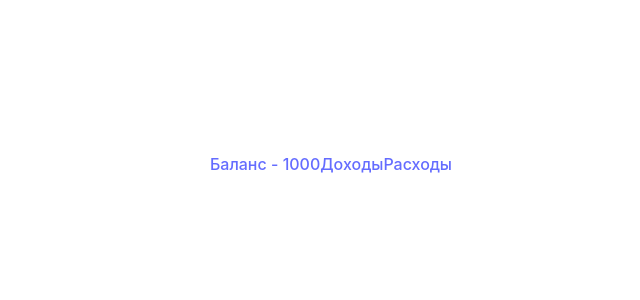
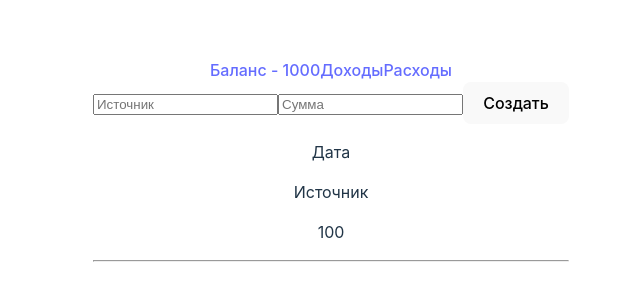
Before and after one commit to Kolibrika666/Cash, a React (Vite) app: page /income in a window 1280 px wide. Shown: the part 236-536 px from the top of the page, without its empty margins (309-949 px from the left). Built offline with nearby package versions, Linux system fonts and the light colour scheme.

Commit message:
init: income start

```diff
--- a/src/api/cashApi.ts
+++ b/src/api/cashApi.ts
@@ -1,8 +1,8 @@
 export type CashType = {
   id?: string;
   date: string;
+  target: string;
   cash: number;
-  target: string;
 };
 
 export const doPostIncome = async (cash: number, target: string) => {
--- a/src/pages/Income/App/index.tsx
+++ b/src/pages/Income/App/index.tsx
@@ -1,5 +1,13 @@
+import IncomeForm from "../Components/IncomeForm";
+import IncomeItem from "../Components/IncomeItem";
+
 function Income() {
-  return <></>;
+  return (
+    <>
+      <IncomeForm />
+      <IncomeItem date="Дата" cash={100} target="Источник" />
+    </>
+  );
 }
 
 export default Income;
--- /dev/null
+++ b/src/pages/Income/Components/IncomeForm.tsx
@@ -0,0 +1,15 @@
+function IncomeForm() {
+  const handleSubmit = (e: React.SyntheticEvent<HTMLFormElement>) => {
+    e.preventDefault();
+  };
+
+  return (
+    <form onSubmit={handleSubmit}>
+      <input type="text" value="" onChange={() => {}} placeholder="Источник" />
+      <input type="text" value="" onChange={() => {}} placeholder="Сумма" />
+      <button type="submit">Создать</button>
+    </form>
+  );
+}
+
+export default IncomeForm;
--- /dev/null
+++ b/src/pages/Income/Components/IncomeItem.tsx
@@ -0,0 +1,15 @@
+import { CashType } from "../../../api/cashApi";
+
+function IncomeItem({ date, target, cash }: CashType) {
+  return (
+    <>
+      <div className="table">
+        <p>{date}</p>
+        <p>{target}</p>
+        <p>{cash}</p>
+      </div>
+      <hr />
+    </>
+  );
+}
+export default IncomeItem;
```
